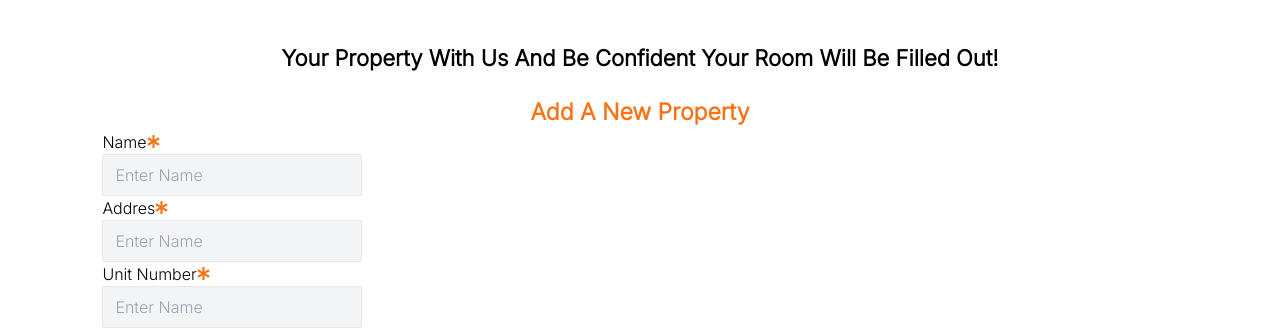
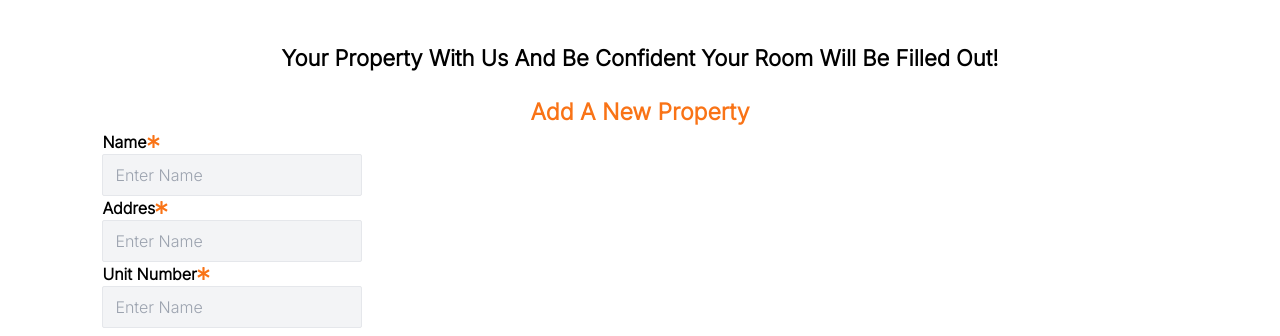
Before and after one commit to jesseemana/Rentals-Agency, a React (Vite) app: page / in a window 1280 px wide. Shown: the part 3900-4236 px from the top of the page. Built offline with nearby package versions, Linux system fonts and the light colour scheme.

Commit message:
css css css

```diff
--- a/src/components/Form.jsx
+++ b/src/components/Form.jsx
@@ -14,7 +14,7 @@ export const Form = () => {
           </h1>
           <div>
             <div>
-              <label htmlFor="name" className="flex items-center">
+              <label htmlFor="name" className="form-label">
                 Name
                 <span>
                   <FaAsterisk className="text-orange-500 text-[13px]" />
@@ -27,7 +27,7 @@ export const Form = () => {
               />
             </div>
             <div>
-              <label htmlFor="name" className="flex items-center">
+              <label htmlFor="name" className="form-label">
                 Addres
                 <span>
                   <FaAsterisk className="text-orange-500 text-[13px]" />
@@ -40,7 +40,7 @@ export const Form = () => {
               />
             </div>
             <div>
-              <label htmlFor="name" className="flex items-center">
+              <label htmlFor="name" className="form-label">
                 Unit Number
                 <span>
                   <FaAsterisk className="text-orange-500 text-[13px]" />
--- a/src/index.css
+++ b/src/index.css
@@ -26,4 +26,8 @@
     .form-input {
         @apply px-3 py-2 bg-gray-100 outline-none rounded-sm border border-gray-200
     }
+
+    .form-label {
+        @apply flex font-bold items-center
+    }
 }
```
